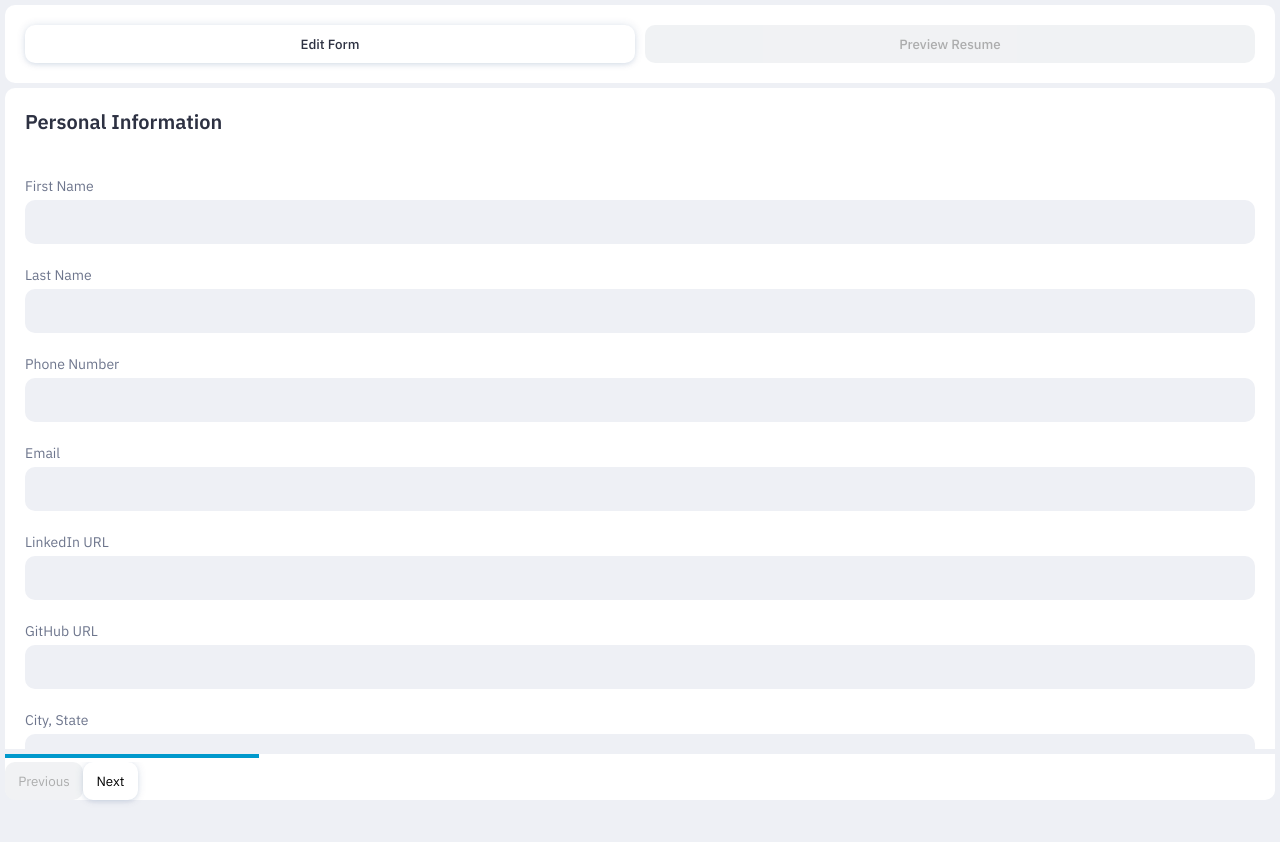
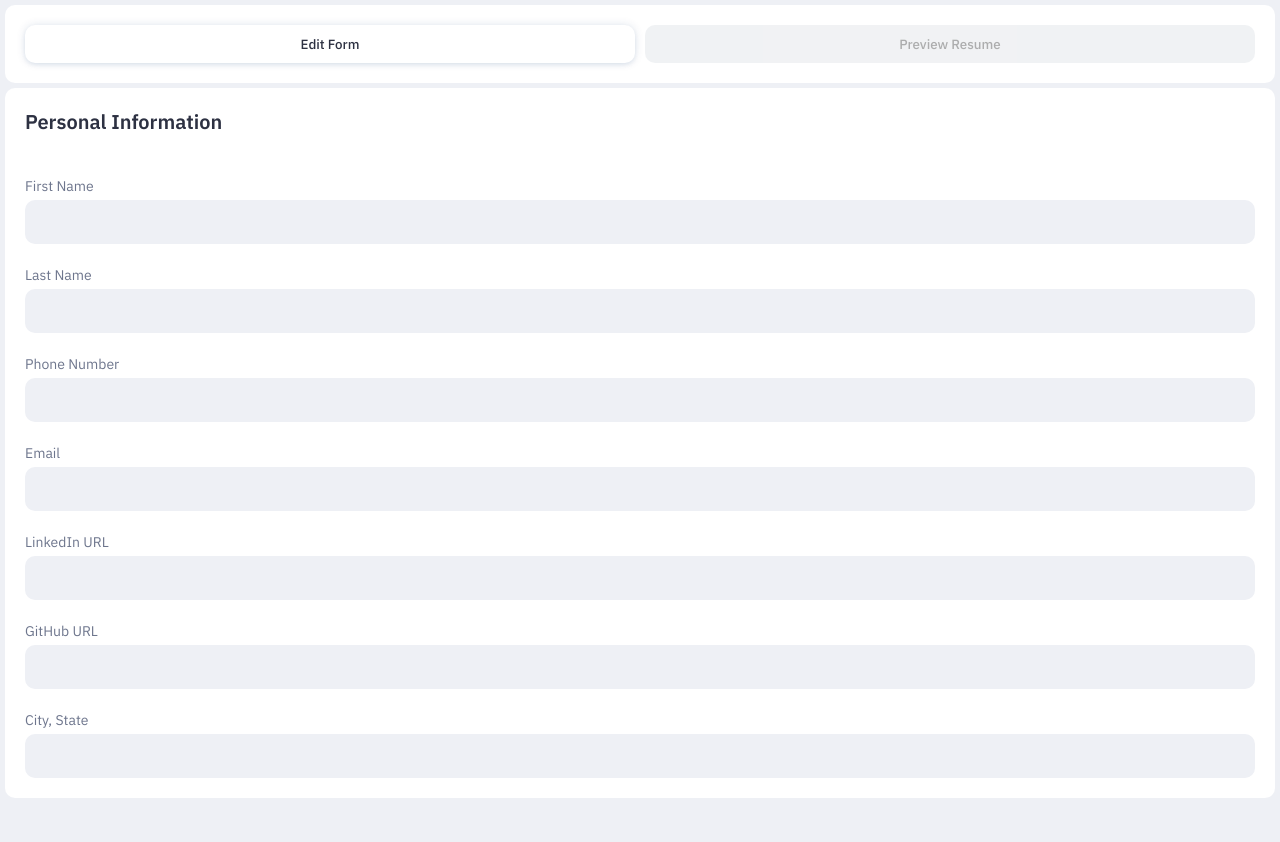
Before and after one commit to Nik-Reyes/Resume-Builder, a React (Vite) app in the folder ResumeBuilder/: page / in a window 1280 px wide. Shown: the top 842 px of the page. After the commit the page ends 808 px from the top, so only its background shows below. Built offline with nearby package versions, Linux system fonts and the light colour scheme.

Commit message:
refactor: extract all logic from footer into parent component

```diff
--- a/ResumeBuilder/src/components/footer/Footer.jsx
+++ b/ResumeBuilder/src/components/footer/Footer.jsx
@@ -1,53 +1,8 @@
-import ProgressBar from "./ProgressBar.jsx";
-
-function Footer({ formNumber, totalForms, setFormNumber, manageView }) {
-  const isLastForm = formNumber === totalForms;
-  const prog =
-    formNumber === 0
-      ? 1 / (totalForms + 1)
-      : (formNumber + 1) / (totalForms + 1);
-
-  // ProgressFooter Handlers
-  function incrementFormNumber() {
-    if (formNumber >= totalForms) return;
-    setFormNumber(formNumber + 1);
-  }
-
-  function decrementFormNumber() {
-    if (formNumber <= 0) return;
-    setFormNumber(formNumber - 1);
-  }
-
+function Footer({ className = "", children }) {
   return (
-    <div className="progress-footer container">
+    <div className={className}>
       <div className="spacer"></div>
-      <div className="progress-content">
-        <ProgressBar progPercent={prog} />
-        <div className="progress-buttons-wrapper">
-          <button
-            className="progress-button sharp-white"
-            onClick={() => decrementFormNumber()}
-            disabled={formNumber >= 1 ? false : true}
-          >
-            <span>Previous</span>
-          </button>
-          <button
-            className={
-              isLastForm
-                ? "progress-button disabled"
-                : "progress-button sharp-white"
-            }
-            onClick={() => {
-              if (isLastForm) {
-                manageView("resume");
-              }
-              incrementFormNumber();
-            }}
-          >
-            <span>{isLastForm ? "Finish" : "Next"}</span>
-          </button>
-        </div>
-      </div>
+      <div className="footer-content">{children}</div>
     </div>
   );
 }
```
